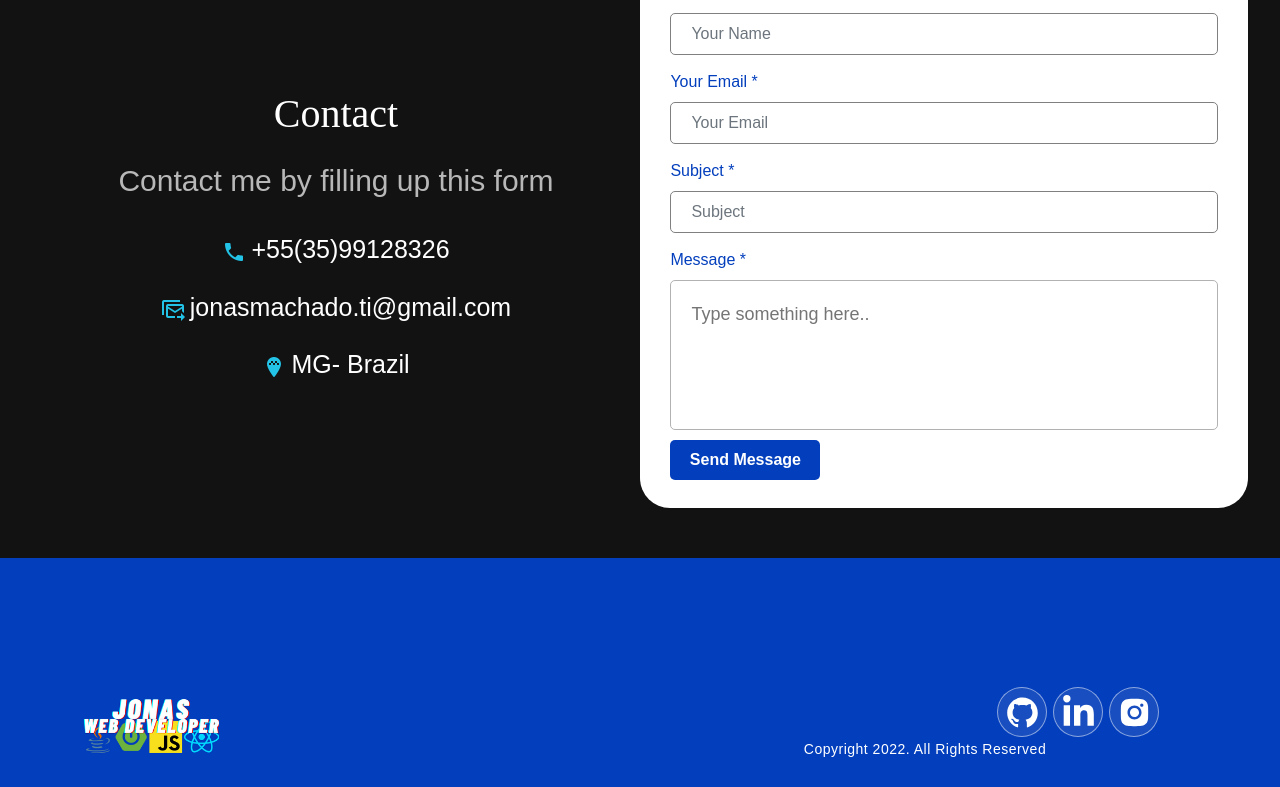
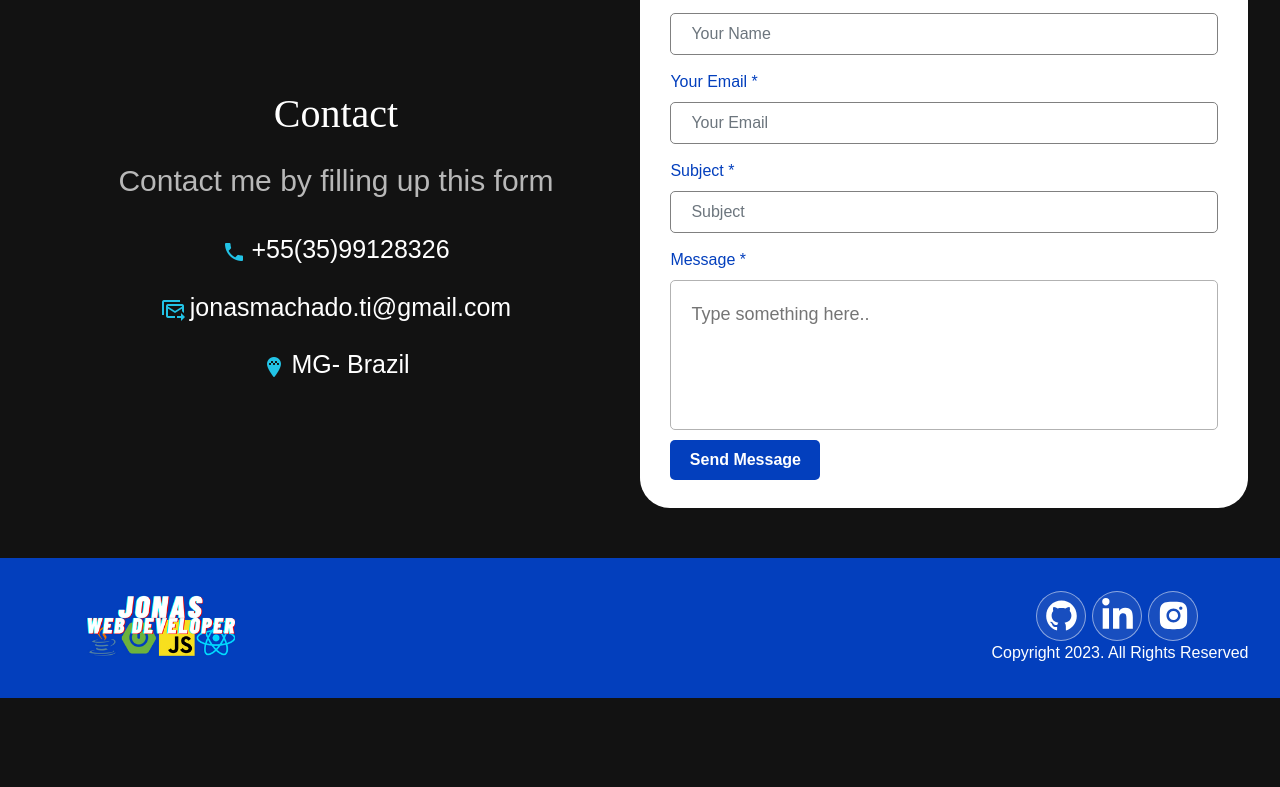
Before and after one commit to jonasmachados/portfolio, a React (Create React App) app: page / in a window 1280 px wide. Shown: the part 4600-5387 px from the top of the page. After the commit the page ends 5298 px from the top, so only its background shows below. Built offline with nearby package versions, Linux system fonts and the light colour scheme; no server answers; a web font is replaced by a local one.

Commit message:
Styling Footer

```diff
--- a/src/components/Footer/Footer.css
+++ b/src/components/Footer/Footer.css
@@ -1,30 +1,32 @@
 .footer {
-  bottom: 0;
-  width: 100%;
+  display: grid;
+  justify-items: center;
   background: var(--primary-color);
-  background-position: center center;
-  background-size: cover;
-  background-repeat: no-repeat;
-  opacity: 1;
-  height: 1%;
 }
 
-.footer img {
-  width: 25%;
-}
-.footer p {
-  font-weight: 400;
-  font-size: 14px;
+.p-social-icon {
+  margin: 0;
+  padding: 0;
   color: #fff;
-  letter-spacing: 0.5px;
-  margin-top: 2px;
+  font-size: 16px;
 }
 
-.social-icon {
-  display: inline-block;
-  margin-top: 5%;
-  margin-right: 6%;
+.img-logo img {
+  width: 60%;
+  display: block;
+  margin-left: auto;
+  margin-right: auto;
+  padding-top: 20px;
+  padding-bottom: 30px;
 }
+
+.social-media{
+  display: flex;
+  flex-direction: column ;
+  align-items: center;
+  align-self: center;
+}
+
 .social-icon a {
   width: 50px;
   height: 50px;
@@ -37,6 +39,7 @@
   line-height: 1;
   border: 1px solid rgba(255, 255, 255, 0.5);
 }
+
 .social-icon a::before {
   content: "";
   width: 50px;
@@ -47,9 +50,11 @@
   transform: scale(0);
   transition: 0.3s ease-in-out;
 }
+
 .social-icon a:hover::before {
   transform: scale(1);
 }
+
 .social-icon a i {
   transition: 0.3s ease-in-out;
   color: #fff;
@@ -58,31 +63,15 @@
   justify-content: center;
   font-size: 35px;
 }
+
 .social-icon a:hover i {
   filter: brightness(0) saturate(100%) invert(0%) sepia(7%) saturate(98%)
     hue-rotate(346deg) brightness(95%) contrast(86%);
 }
 
-@media (max-width: 890px) {
-  .footer .img-logo img {
-    width: 40%;
-  }
-  .social-icon a {
-    margin-right: 10px;
+@media (min-width: 768px) {
+  .footer {
+    grid-template-columns: repeat(2, 1fr);
+    gap: 50%;
   }
 }
-
-@media (max-width: 580px) {
-  .img-logo {
-    display: flex;
-    align-items: center;
-    justify-content: center;
-    margin-left: 5%;
-  }
-  .footer .img-logo img {
-    margin-right: 6%;
-  }
-  .social-icon {
-    margin-right: 0;
-  }
-}
--- a/src/components/Footer/Footer.js
+++ b/src/components/Footer/Footer.js
@@ -1,22 +1,16 @@
-import { Container, Row, Col } from "react-bootstrap";
-
 import logo from "../../assets/img/logo.png";
 import "./Footer.css";
-
 import { FaLinkedinIn } from 'react-icons/fa';
 import { AiFillInstagram, AiFillGithub } from 'react-icons/ai';
 
 const Footer = () => {
   return (
-    <footer className="footer">
-      <Container>
-        <Row className="align-items-center">
-          <Col size={12} sm={6}>
+    <div className="footer">
       <div className="img-logo">
         <img src={logo} alt="Logo" />
       </div>
-          </Col>
-          <Col size={12} sm={6} className="text-center text-sm-end">
+
+      <div className="social-media">
         <div className="social-icon">
           <a href="https://github.com/jonasmachados">
             <i><AiFillGithub /></i>
@@ -28,11 +22,11 @@ const Footer = () => {
             <i> <AiFillInstagram /></i>
           </a>
         </div>
-            <p>Copyright 2022. All Rights Reserved</p>
-          </Col>
-        </Row>
-      </Container>
-    </footer>
+        <p className="p-social-icon">Copyright 2023. All Rights Reserved</p>
+      </div>
+
+
+    </div>
   );
 };
 
```
Lines whose indentation alone changed are shown as unchanged.
